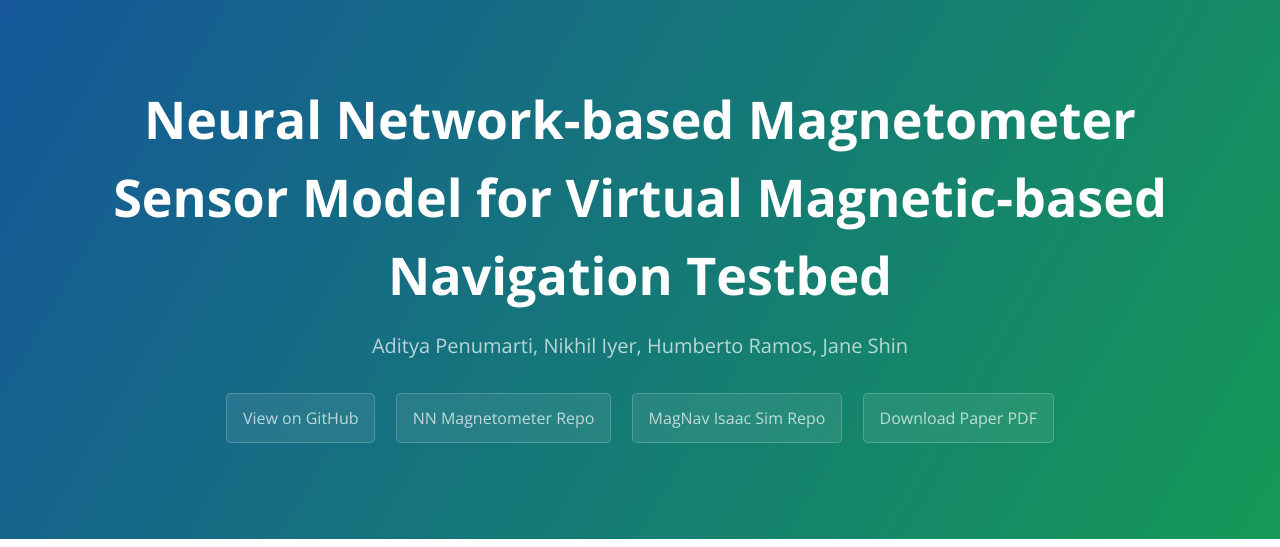
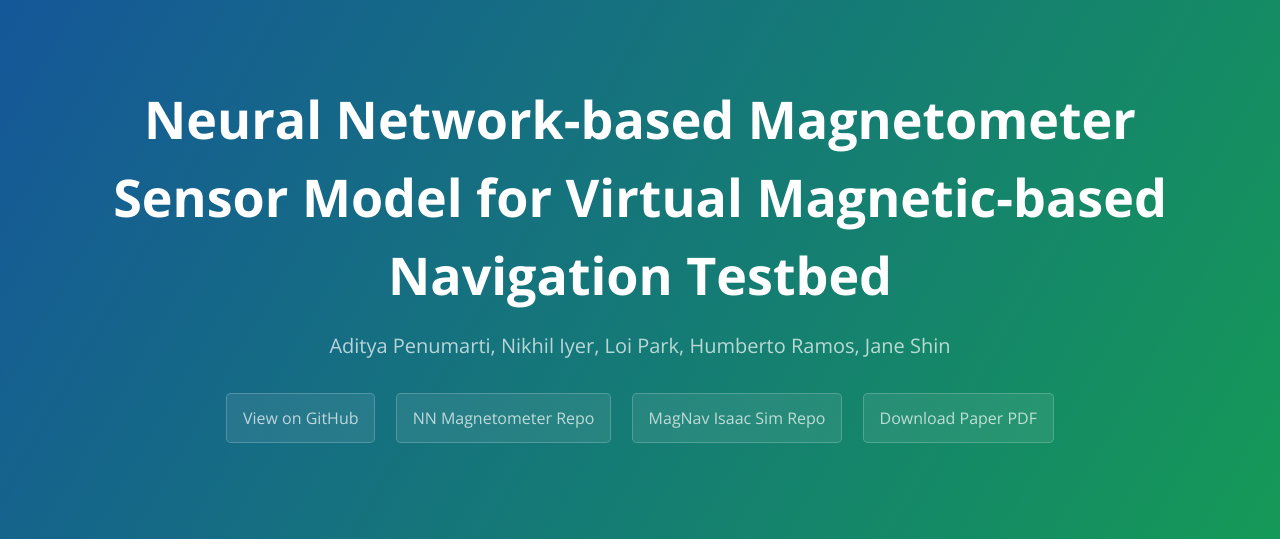
Before and after one commit to aditya-penumarti/magnav-nn-sim, a Jekyll site: the page built from index.md, in a window 1280 px wide and 900 px high, cut to the strip 0-547 px from the top of the window. Built offline with Jekyll 4.4.1, drawn with Linux system fonts in a browser that asks for light colours.

```diff
--- a/_config.yml
+++ b/_config.yml
@@ -1,5 +1,5 @@
 title: Neural Network-based Magnetometer Sensor Model for Virtual Magnetic-based Navigation Testbed
-description: Aditya Penumarti, Nikhil Iyer, Humberto Ramos, Jane Shin
+description: Aditya Penumarti, Nikhil Iyer, Loi Park, Humberto Ramos, Jane Shin
 show_downloads: true
 google_analytics:
 theme: jekyll-theme-cayman
```
Also changed, not shown: README.md.
